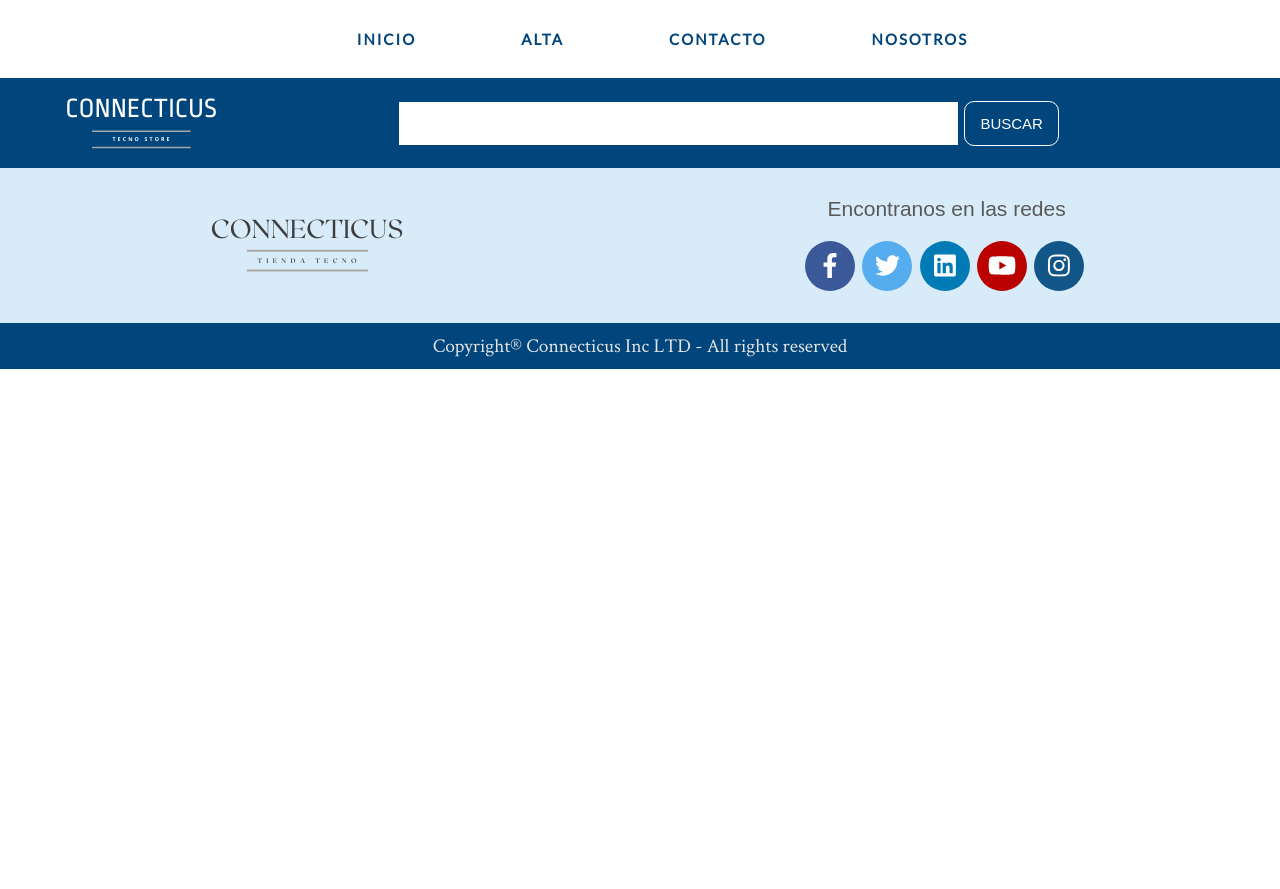
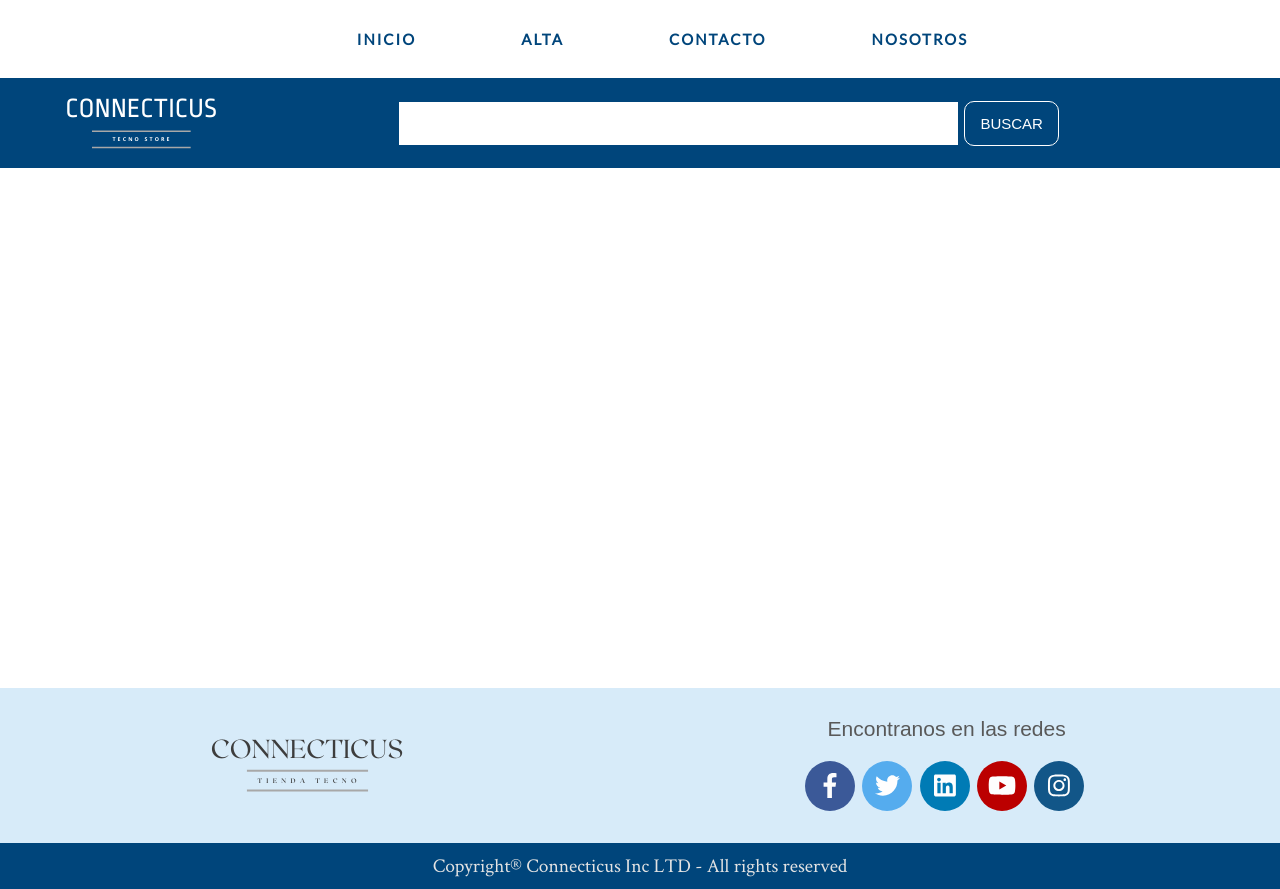
Before and after one commit to JPropato/jpropato.github.io, a plain HTML site: page index.html in a window 1280 px wide. Before the commit the page ends 800 px from the top, so only its background shows below. Drawn offline with nearby package versions, Linux system fonts and the light colour scheme.

Commit message:
Footer
footer change

```diff
--- a/index.html
+++ b/index.html
@@ -10,11 +10,11 @@
     <script defer src="https://use.fontawesome.com/releases/v5.0.13/js/all.js" integrity="sha384-xymdQtn1n3lH2wcu0qhcdaOpQwyoarkgLVxC/wZ5q7h9gHtxICrpcaSUfygqZGOe" crossorigin="anonymous"></script>
 </head>
 <body>
-    <header class="main-header">
+    <header>
     </header>
     <main>
     </main>
-    <footer class="footer">
+    <footer>
     </footer>
     <script src="js/main.js"></script>
     <script src="js/alta.js"></script>
--- a/sass/base/_base.scss
+++ b/sass/base/_base.scss
@@ -9,6 +9,7 @@
 body{
     margin: auto;
     box-sizing: border-box;
+    min-height: 100vh;
 }
 
 main{
--- a/sass/layout/_footer.scss
+++ b/sass/layout/_footer.scss
@@ -1,6 +1,7 @@
 footer {
     width: 100%;
     background:#d7ebf9;
+    margin-top: 65vh;
 }
 
 .footer__content{
```
Also changed, not shown: css/main.css.
